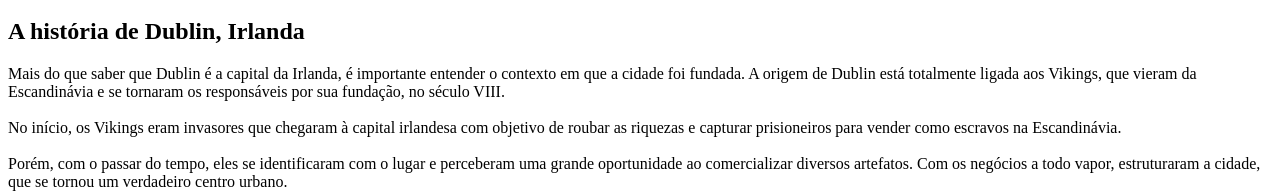
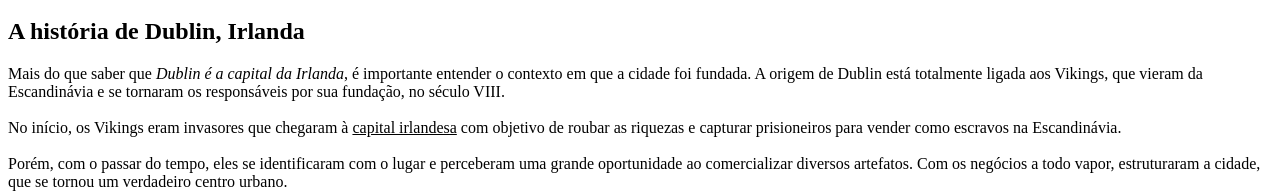
Before and after one commit to dibarros01/DIO.Primeiro-projeto, a plain HTML site: page index.html in a window 1280 px wide. Shown: the part 259-452 px from the top of the page. Drawn offline with Linux system fonts and the light colour scheme.

Commit message:
ajuste final

```diff
--- a/index.html
+++ b/index.html
@@ -19,9 +19,9 @@
   </ul>
   <h2 id="história">A história de Dublin, Irlanda</h2>
   <p>
-    Mais do que saber que Dublin é a capital da Irlanda, é importante entender o contexto em que a cidade foi fundada. A origem de Dublin está totalmente ligada aos Vikings, que vieram da Escandinávia e se tornaram os responsáveis por sua fundação, no século VIII.<br><br>
+    Mais do que saber que <i>Dublin é a capital da Irlanda</i>, é importante entender o contexto em que a cidade foi fundada. A origem de Dublin está totalmente ligada aos Vikings, que vieram da Escandinávia e se tornaram os responsáveis por sua fundação, no século VIII.<br><br>
 
-  No início, os Vikings eram invasores que chegaram à capital irlandesa com objetivo de roubar as riquezas e capturar prisioneiros para vender como escravos na Escandinávia.<br><br>
+  No início, os Vikings eram invasores que chegaram à <u>capital irlandesa</u> com objetivo de roubar as riquezas e capturar prisioneiros para vender como escravos na Escandinávia.<br><br>
 
   Porém, com o passar do tempo, eles se identificaram com o lugar e perceberam uma grande oportunidade ao comercializar diversos artefatos. Com os negócios a todo vapor, estruturaram a cidade, que se tornou um verdadeiro centro urbano.<br><br>
 
```
